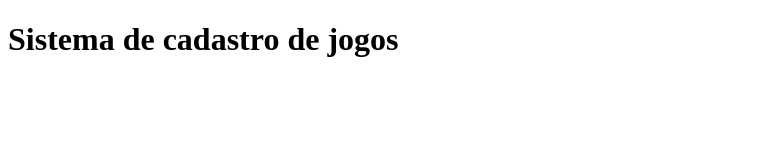
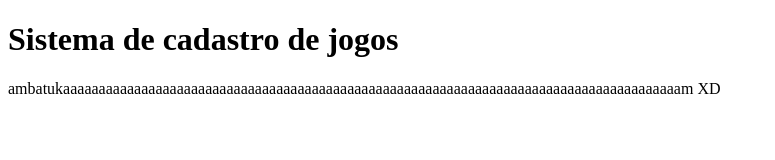
Before and after one commit to samiily/sistema_de_cadastro, a plain HTML site: page index.html in a window 1280 px wide. Shown: the whole page, without its empty margins (0-775 px from the left). Drawn offline with Linux system fonts and the light colour scheme.

Commit message:
Update index.html

```diff
--- a/index.html
+++ b/index.html
@@ -9,3 +9,5 @@
     <h1>Sistema de cadastro de jogos</h1>
 </body>
 </html>
+
+ambatukaaaaaaaaaaaaaaaaaaaaaaaaaaaaaaaaaaaaaaaaaaaaaaaaaaaaaaaaaaaaaaaaaaaaaaaaaaaaaaaaaaaaaaam XD
```
